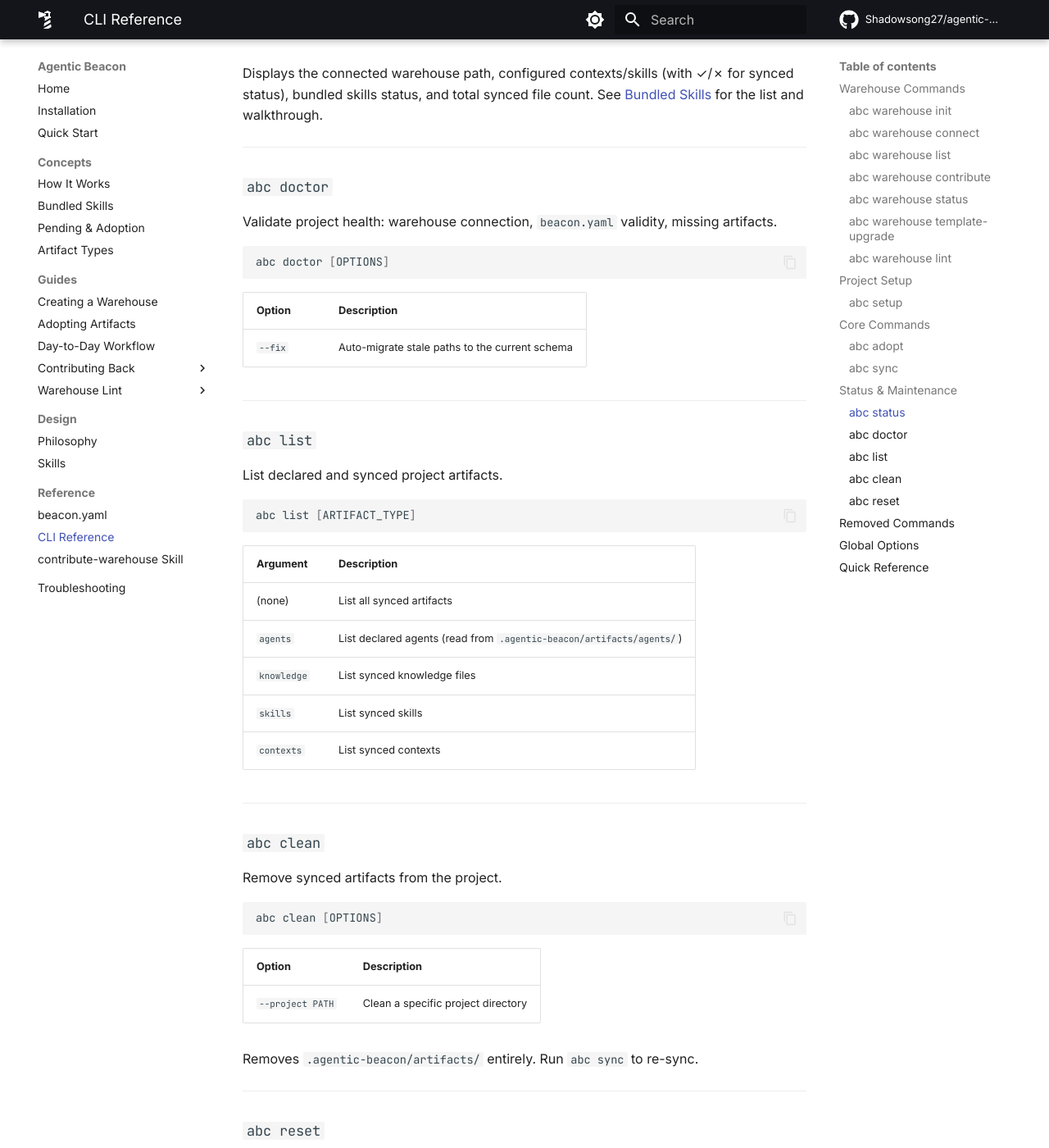
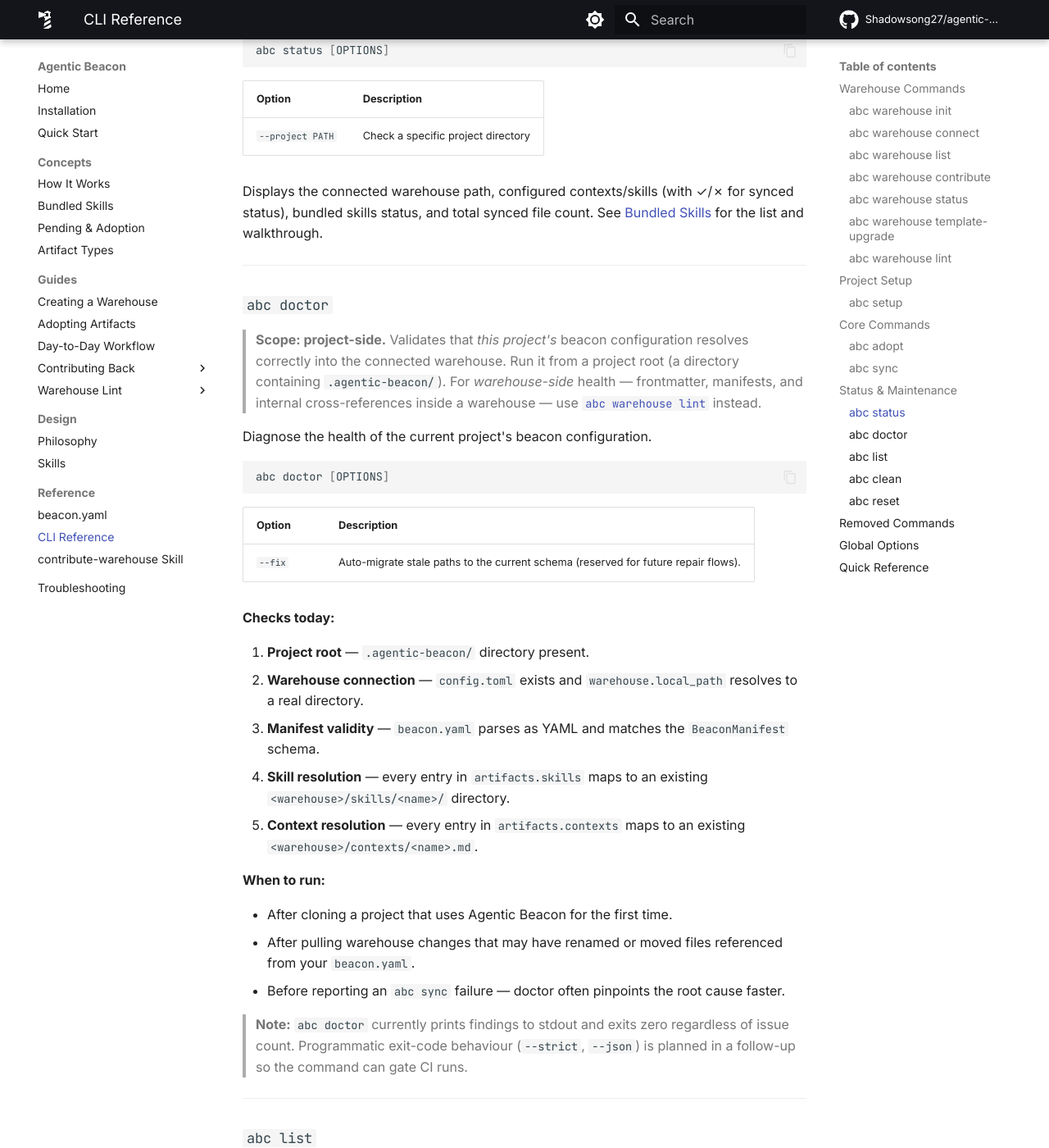
Before and after one commit to Shadowsong27/agentic-beacon, an MkDocs documentation site: the page built from site-docs/reference/cli.md, in a window 1280 px wide and 1400 px high, scrolled down 7401 px. Shown: the whole window at 82% size. Built offline with MkDocs 1.6.1 and Material for MkDocs 9.7.7, drawn with Linux system fonts in a browser that asks for light colours; comment, search, counter and statistics services are not loaded; some of the changed text lies outside the part shown.

Commit message:
docs(diagnostics): contrast `abc doctor` and `abc warehouse lint` scopes
Today these two commands look superficially similar but answer different
questions, and the docs never made that explicit. `abc warehouse lint`
validates a warehouse's internal consistency; `abc doctor` validates a
project's wiring into its connected warehouse.

- cli.md: add scope-callouts to both command sections that cross-link to
  the sibling, and expand the previously-stub `abc doctor` reference into
  a parallel-structured section with the five checks listed, "when to
  run" guidance, and an honest note that doctor currently exits zero
  regardless of findings (programmatic exit-code behaviour tracked
  separately).
- concepts/how-it-works.md: add a "Two sides, two health checks"
  subsection after the warehouse-schema block with a side-by-side table
  mapping the two questions to the two commands, plus a paragraph on why
  neither subsumes the other.

````diff
--- a/site-docs/reference/cli.md
+++ b/site-docs/reference/cli.md
@@ -144,6 +144,13 @@ abc warehouse template-upgrade [WAREHOUSE_PATH] [OPTIONS]
 
 ### `abc warehouse lint`
 
+> **Scope: warehouse-side.** Validates a warehouse's *internal* consistency —
+> frontmatter, manifests, and cross-references between artifacts inside one
+> warehouse. Run it from the warehouse repo (locally or in CI). For
+> *project-side* wiring health — does this project's `.agentic-beacon/`
+> resolve correctly into the connected warehouse? — use
+> [`abc doctor`](#abc-doctor) instead.
+
 Validate a warehouse directory end-to-end. Runs every Beacon-owned artifact
 validation rule against the warehouse at `WAREHOUSE_PATH` (defaults to the
 current working directory when omitted).
@@ -282,7 +289,13 @@ Displays the connected warehouse path, configured contexts/skills (with ✓/✗
 
 ### `abc doctor`
 
-Validate project health: warehouse connection, `beacon.yaml` validity, missing artifacts.
+> **Scope: project-side.** Validates that *this project's* beacon configuration
+> resolves correctly into the connected warehouse. Run it from a project root
+> (a directory containing `.agentic-beacon/`). For *warehouse-side* health —
+> frontmatter, manifests, and internal cross-references inside a warehouse —
+> use [`abc warehouse lint`](#abc-warehouse-lint) instead.
+
+Diagnose the health of the current project's beacon configuration.
 
 ```bash
 abc doctor [OPTIONS]
@@ -290,7 +303,25 @@ abc doctor [OPTIONS]
 
 | Option | Description |
 |--------|-------------|
-| `--fix` | Auto-migrate stale paths to the current schema |
+| `--fix` | Auto-migrate stale paths to the current schema (reserved for future repair flows). |
+
+**Checks today:**
+
+1. **Project root** — `.agentic-beacon/` directory present.
+2. **Warehouse connection** — `config.toml` exists and `warehouse.local_path` resolves to a real directory.
+3. **Manifest validity** — `beacon.yaml` parses as YAML and matches the `BeaconManifest` schema.
+4. **Skill resolution** — every entry in `artifacts.skills` maps to an existing `<warehouse>/skills/<name>/` directory.
+5. **Context resolution** — every entry in `artifacts.contexts` maps to an existing `<warehouse>/contexts/<name>.md`.
+
+**When to run:**
+
+- After cloning a project that uses Agentic Beacon for the first time.
+- After pulling warehouse changes that may have renamed or moved files referenced from your `beacon.yaml`.
+- Before reporting an `abc sync` failure — doctor often pinpoints the root cause faster.
+
+> **Note:** `abc doctor` currently prints findings to stdout and exits zero
+> regardless of issue count. Programmatic exit-code behaviour (`--strict`,
+> `--json`) is planned in a follow-up so the command can gate CI runs.
 
 ---
 
````
Also changed, not shown: site-docs/concepts/how-it-works.md (+11 -0 lines).
